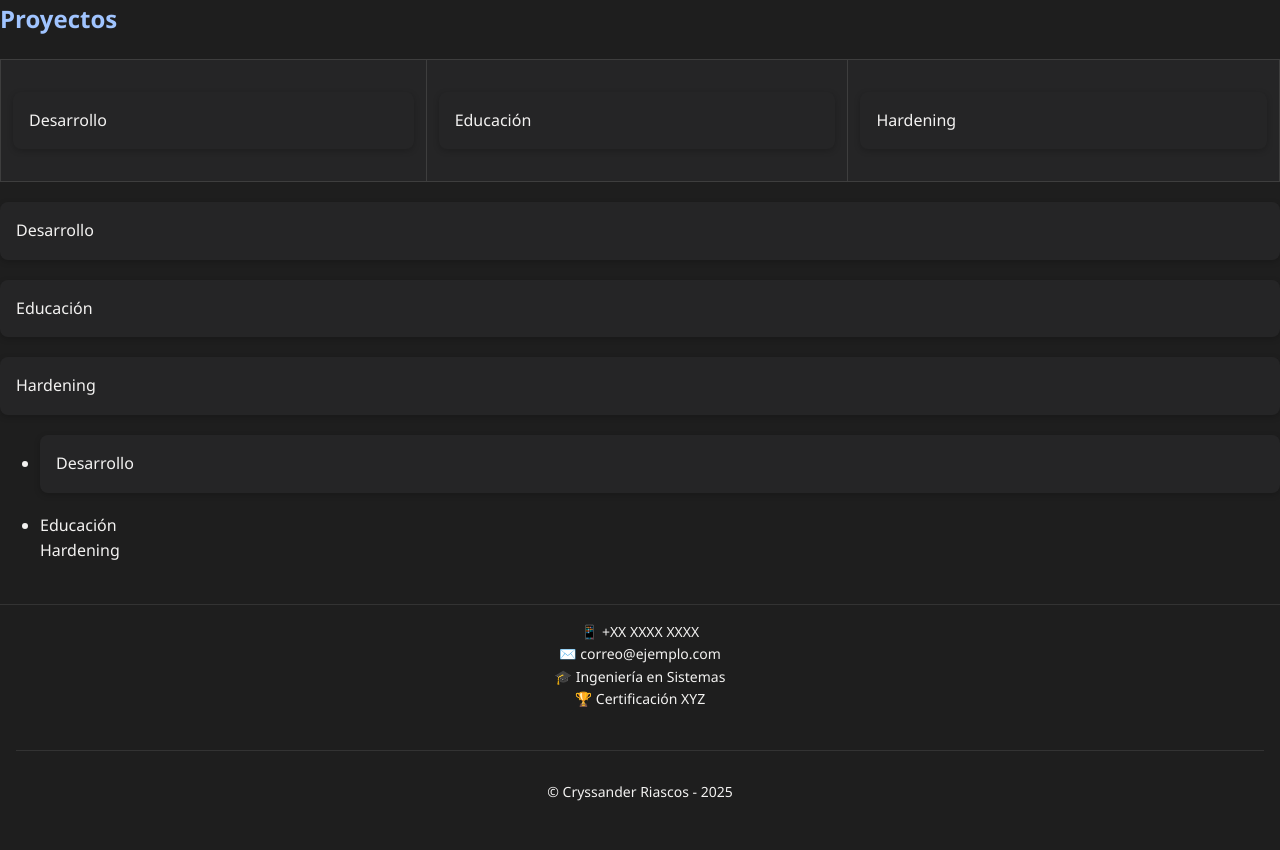
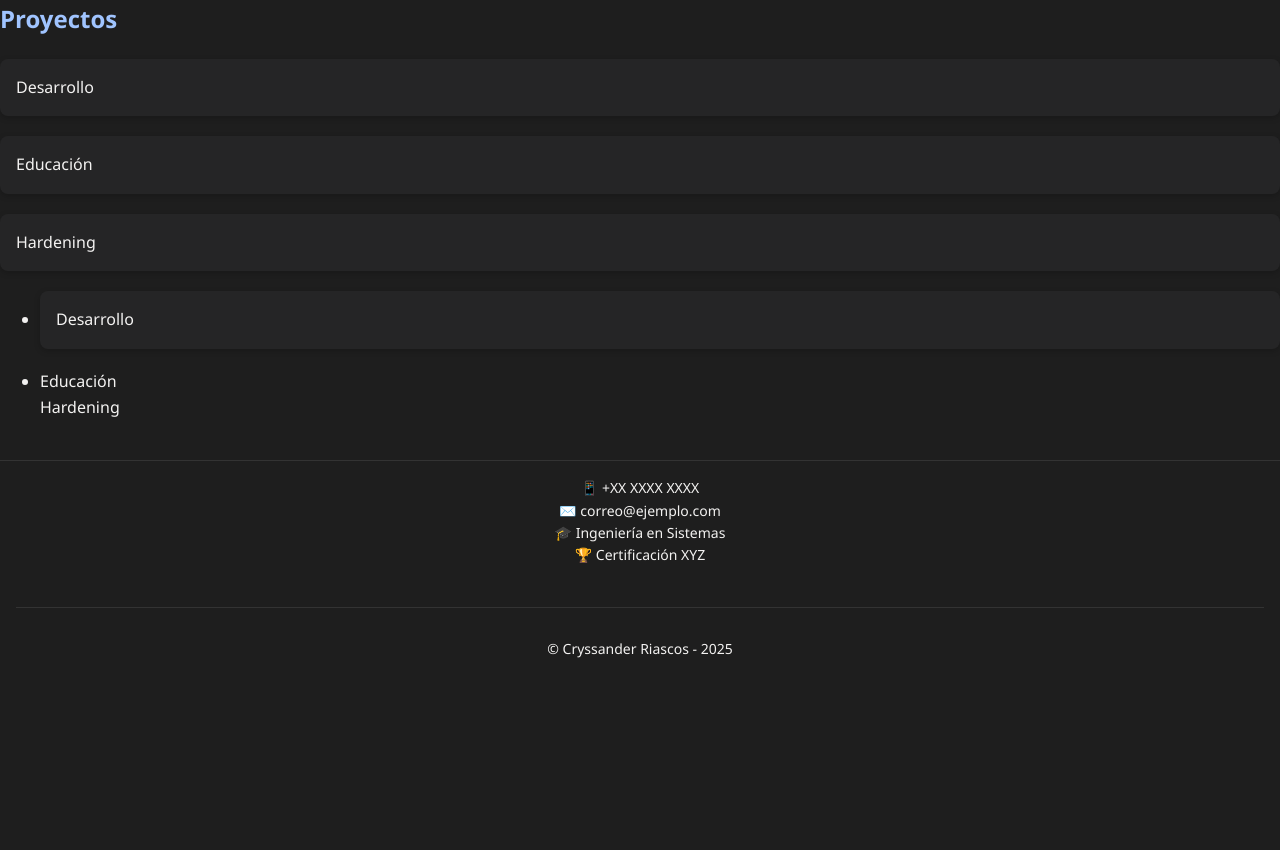
Before and after one commit to rlaricorcontinental/grupo8nrc23730, a Jekyll site: the page built from TM638231/index2.md, in a window 1280 px wide. Shown: the part 492-1342 px from the top of the page. Built offline with Jekyll 4.4.1, drawn with Linux system fonts in a browser that asks for light colours; after the commit the page ends 1198 px from its top, so only the background shows below that.

Commit message:
Update tm638231-index.html

```diff
--- a/_layouts/tm638231-index.html
+++ b/_layouts/tm638231-index.html
@@ -21,19 +21,6 @@
     </header>
     <section class="projects">
         <h2>Proyectos</h2>
-        <table>
-              <tr>
-                  <td>
-                      <div class="card">Desarrollo</div>
-                  </td>
-                  <td>
-                      <div class="card">Educación</div>
-                  </td>
-                  <td>
-                      <div class="card">Hardening</div>
-                  </td>
-              </tr>
-        </table>
         <div class="grid">
             <div class="card">Desarrollo</div>
             <div class="card">Educación</div>
```
